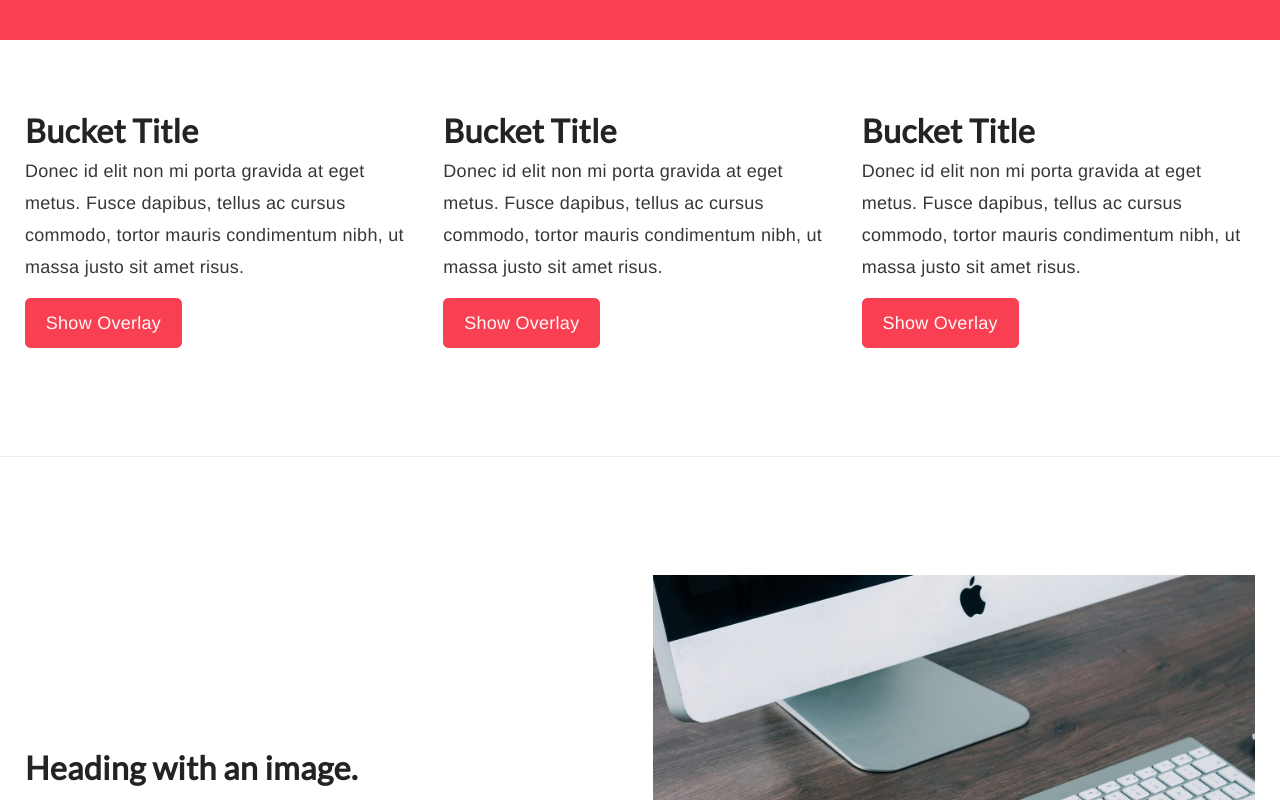
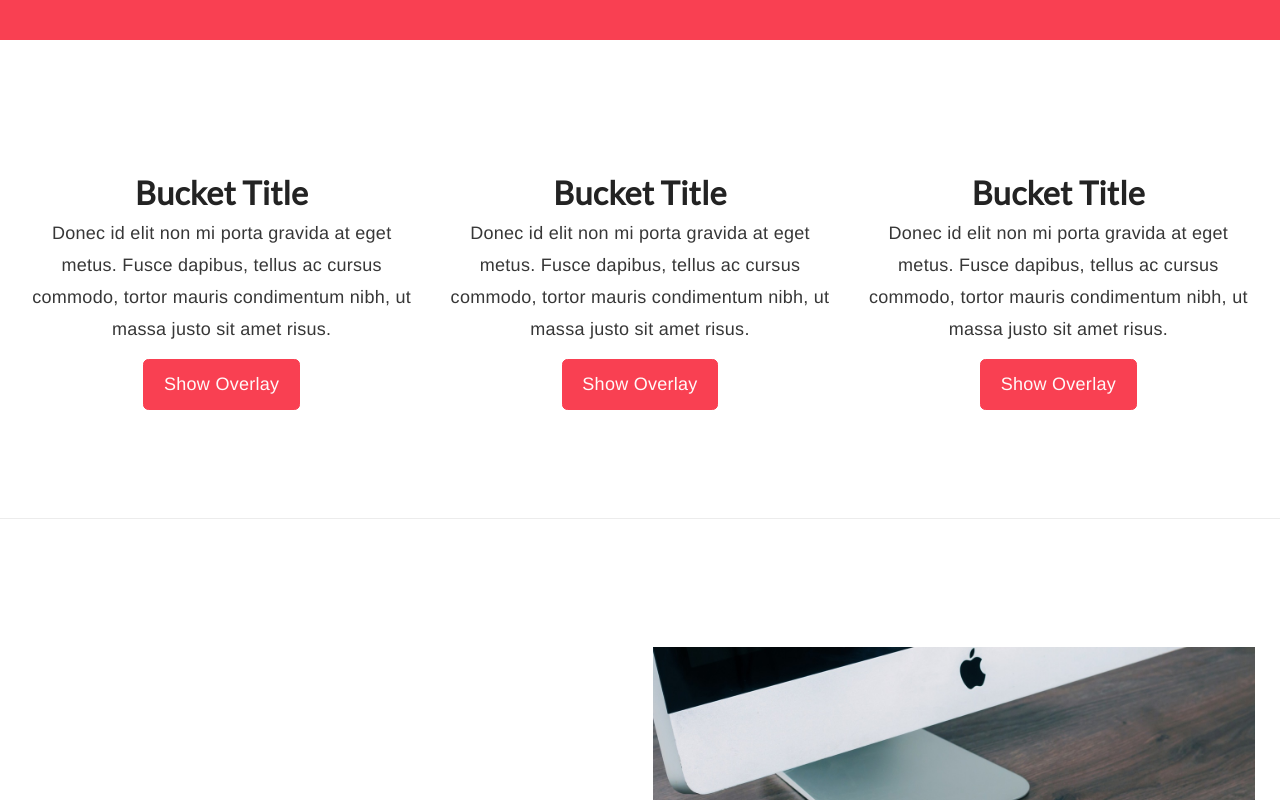
Before and after one commit to alteredstudio/spark-framework, a website: page src/index.html in a window 1280 px wide. Shown: the part 760-1560 px from the top of the page. Drawn offline with nearby package versions, Linux system fonts and the light colour scheme; files that its build step writes are made by us from their sources.

Commit message:
New footer

```diff
--- a/src/assets/css/scss/_breakpoint-desktop.scss
+++ b/src/assets/css/scss/_breakpoint-desktop.scss
@@ -8,8 +8,12 @@
 }
 
 section.block{
-  padding-top: 80px;
-  padding-bottom: 80px;
+  padding-top: 90px;
+  padding-bottom: 90px;
+}
+
+.choke-mobile{
+  width: 100%;
 }
 
 // General Resets
--- a/src/assets/css/scss/_breakpoint-tablet.scss
+++ b/src/assets/css/scss/_breakpoint-tablet.scss
@@ -5,8 +5,8 @@
 }
 
 section.block{
-  padding-top: 50px;
-  padding-bottom: 50px;
+  padding-top: 60px;
+  padding-bottom: 60px;
 }
 
 // General Resets
--- a/src/assets/css/scss/_breakpoint-watch.scss
+++ b/src/assets/css/scss/_breakpoint-watch.scss
@@ -8,6 +8,18 @@
 }
 
 section.block{
-  padding-top: 25px;
-  padding-bottom: 25px;
+  padding-top: 30px;
+  padding-bottom: 30px;
 }
+
+.choke{
+  width:80%;
+  margin-left: auto;
+  margin-right: auto;
+}
+
+.choke-mobile{
+  width: 90%;
+  margin-left: auto;
+  margin-right: auto;
+}
--- a/src/index.html
+++ b/src/index.html
@@ -65,19 +65,19 @@
     <div class="inner">
 
       <div class="row">
-        <div class="col-md-4 margin-bottom-2">
-          <h2>Bucket Title</h2>
-          <p>Donec id elit non mi porta gravida at eget metus. Fusce dapibus, tellus ac cursus commodo, tortor mauris condimentum nibh, ut massa justo sit amet risus.</p>
+        <div class="col-md-4 text-center">
+          <h2 class="margin-top-4">Bucket Title</h2>
+          <p class="choke-mobile">Donec id elit non mi porta gravida at eget metus. Fusce dapibus, tellus ac cursus commodo, tortor mauris condimentum nibh, ut massa justo sit amet risus.</p>
           <a class="btn overlay-trigger" data-overlay="overlay-message">Show Overlay</a>
         </div>
-        <div class="col-md-4 margin-bottom-2">
-          <h2>Bucket Title</h2>
-          <p>Donec id elit non mi porta gravida at eget metus. Fusce dapibus, tellus ac cursus commodo, tortor mauris condimentum nibh, ut massa justo sit amet risus.</p>
+        <div class="col-md-4 text-center">
+          <h2 class="margin-top-4">Bucket Title</h2>
+          <p class="choke-mobile">Donec id elit non mi porta gravida at eget metus. Fusce dapibus, tellus ac cursus commodo, tortor mauris condimentum nibh, ut massa justo sit amet risus.</p>
           <a class="btn overlay-trigger" data-overlay="overlay-message">Show Overlay</a>
         </div>
-        <div class="col-md-4 margin-bottom-2">
-          <h2>Bucket Title</h2>
-          <p>Donec id elit non mi porta gravida at eget metus. Fusce dapibus, tellus ac cursus commodo, tortor mauris condimentum nibh, ut massa justo sit amet risus.</p>
+        <div class="col-md-4 text-center">
+          <h2 class="margin-top-4">Bucket Title</h2>
+          <p class="choke-mobile">Donec id elit non mi porta gravida at eget metus. Fusce dapibus, tellus ac cursus commodo, tortor mauris condimentum nibh, ut massa justo sit amet risus.</p>
           <a class="btn overlay-trigger" data-overlay="overlay-message">Show Overlay</a>
         </div>
       </div>
@@ -94,7 +94,7 @@
 
       <div class="row align-middle">
         <div class="col-md-6">
-          <h2>Heading with an image.</h2>
+          <h2 class="margin-top-1">Heading with an image.</h2>
           <p>Donec id elit non mi porta gravida at eget metus. Fusce dapibus, tellus ac cursus commodo, tortor mauris condimentum nibh, ut fermentum massa justo sit amet risus.</p>
         </div>
         <div class="col-md-6">
@@ -113,7 +113,7 @@
           <img class="img-responsive pad-both-3" src="assets/img/photo.jpg" alt="Image">
         </div>
         <div class="col-md-6">
-          <h2>Heading with an image.</h2>
+          <h2 class="margin-top-1">Heading with an image.</h2>
           <p>Donec id elit non mi porta gravida at eget metus. Fusce dapibus, tellus ac cursus commodo, tortor mauris condimentum nibh, ut fermentum massa justo sit amet risus.</p>
         </div>
       </div>
@@ -126,7 +126,7 @@
 
       <div class="row align-middle">
         <div class="col-md-6">
-          <h2>Heading with an image.</h2>
+          <h2 class="margin-top-2">Heading with an image.</h2>
           <p>Donec id elit non mi porta gravida at eget metus. Fusce dapibus, tellus ac cursus commodo, tortor mauris condimentum nibh, ut fermentum massa justo sit amet risus.</p>
         </div>
         <div class="col-md-6">
@@ -140,7 +140,7 @@
   <section class="block callout">
     <div class="inner">
 
-      <h3>Newsletter Signup</h3>
+      <h3 class="text-center margin-top-1">Newsletter Signup</h3>
       <br />
 
       <div class="row">
@@ -160,13 +160,19 @@
 
   <div class="container">
     <div class="row align-middle">
-      <div class="col-xs-7">
-        Carfted with &#9829; by UXLayouts.com
+      <div class="col-xs-8">
+        Spark
       </div>
-      <div class="col-xs-5">
+      <div class="col-xs-4">
         <a href="#" class="right unstyled">Back to Top</a>
       </div>
     </div>
+    <br />
+    <dov class="row align-middle">
+      <div class="col-xs-12 text-center">
+        <small>Crafted with &#9829; by UXLayouts.com</small>
+      </div>
+    </dov>
   </div>
 
   </footer>
@@ -190,8 +196,8 @@
   <div class="overlay overlay-message invert">
     <div class="inner  align-center col-xs-11 col-sm-11 col-md-9 col-lg-7 col-xlg-5">
 
-      <div>
-        <h2>Oh, Hello i didn't see you there.</h2>
+      <div class="choke">
+        <h2>Hello, I didn't see you there.</h2>
         <br />
         <p>Far far away, behind the word mountains, far from the countries Vokalia and Consonantia, there live the blind texts. Separated they live in Bookmarksgrove right at the coast of the Semantics, a large language ocean.</p>
       </div>
```
Also changed, not shown: src/shop.html (+2 -1 lines), dist/assets/css/styles.min.css, dist/index.html, dist/shop.html, src/assets/css/styles.min.css.
